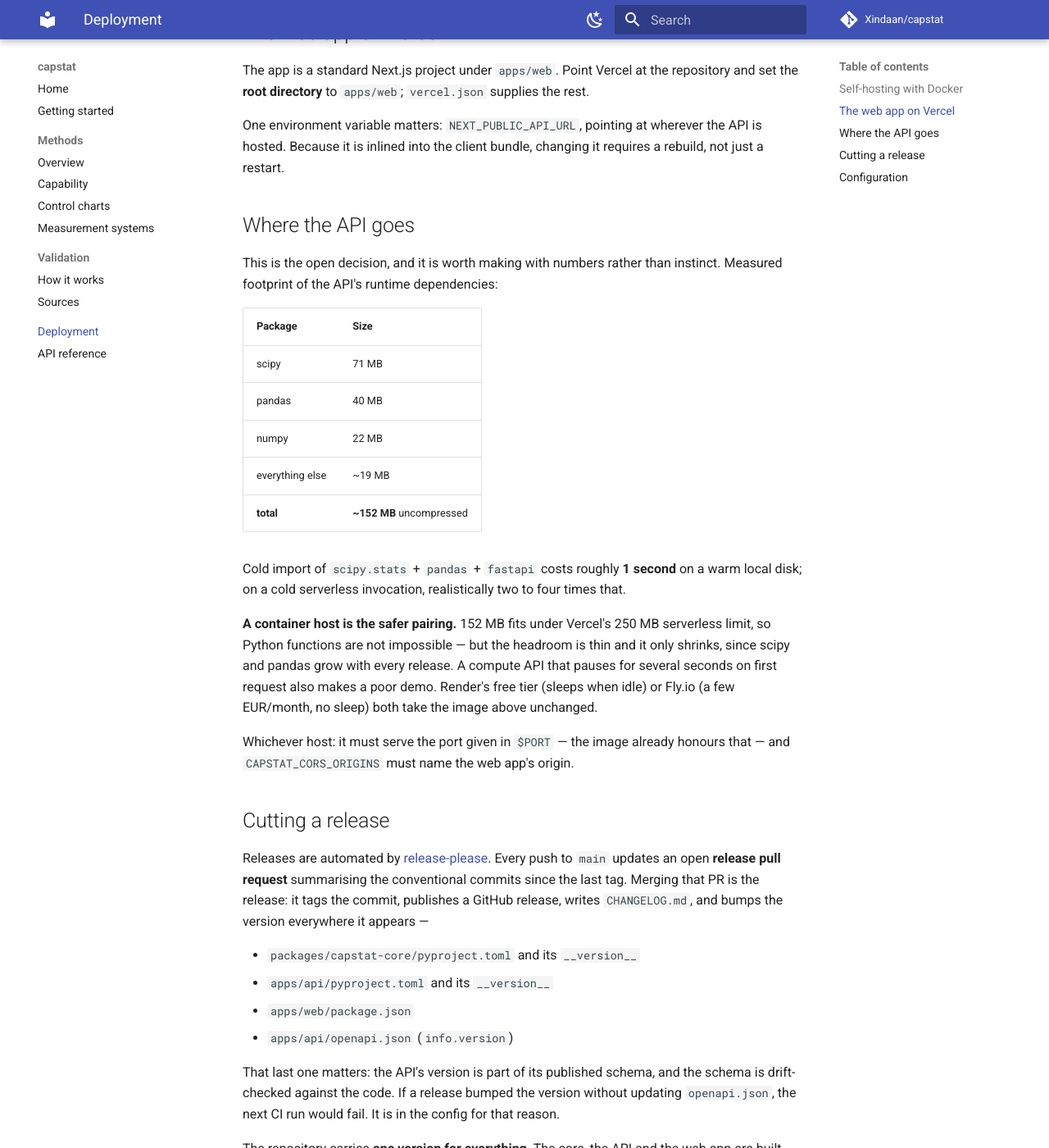
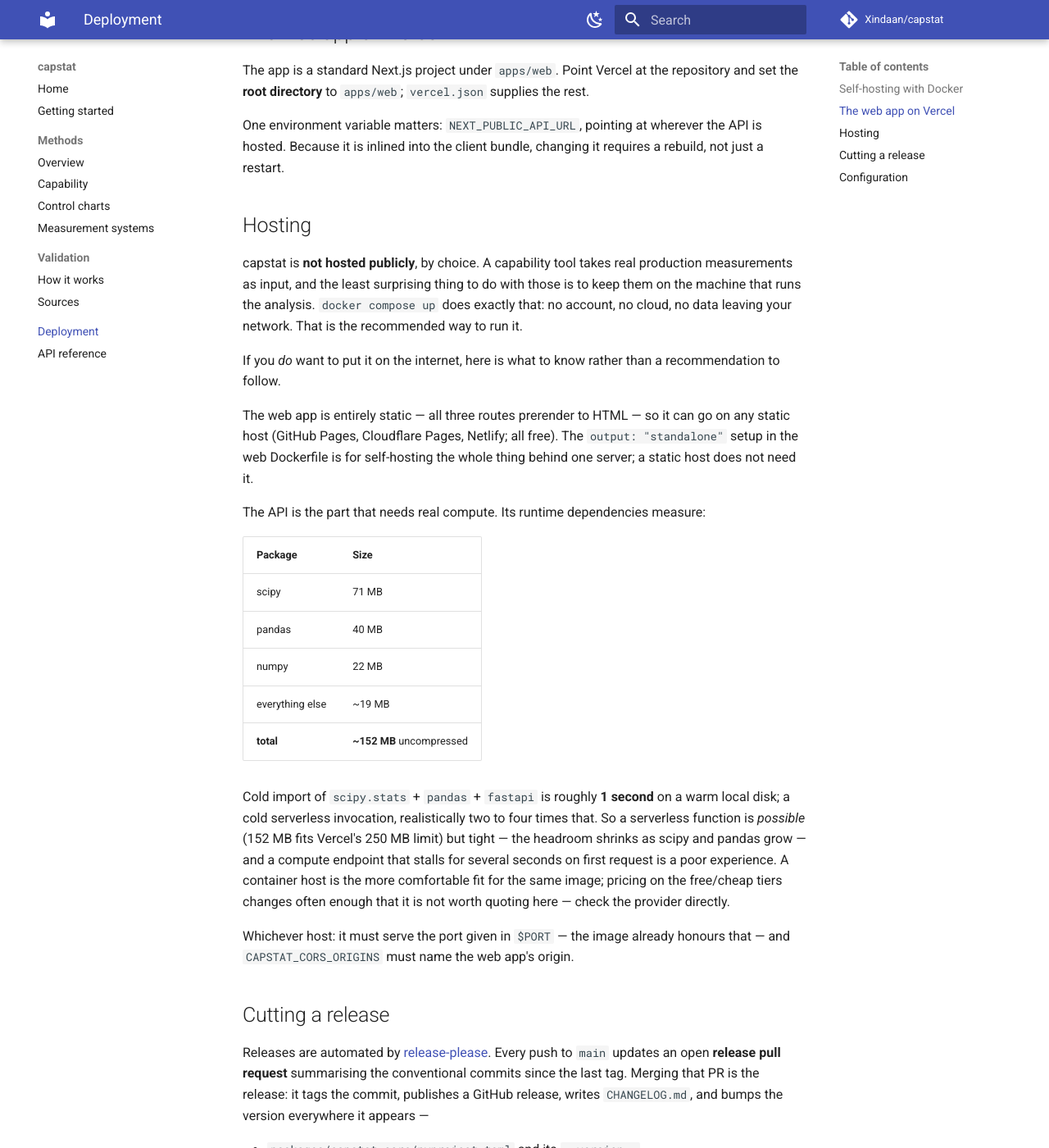
Before and after one commit to Xindaan/capstat, an MkDocs documentation site: the page built from docs/deployment.md, in a window 1280 px wide and 1400 px high, scrolled down 790 px. Shown: the whole window at 82% size. Built offline with MkDocs 1.6.1 and Material for MkDocs 9.7.7, drawn with Linux system fonts in a browser that asks for light colours; comment, search, counter and statistics services are not loaded.

Commit message:
docs: record the local-only hosting decision; correct a release misdiagnosis
Two corrections and a decision.

Hosting (T-0026): decided against public hosting entirely. The maintainer would
sooner run capstat locally than send measurement data to a third party, which is
the right instinct for a tool people feed real production data into. `docker
compose up` is the supported way to run it -- no account, no cloud, no data
leaving the machine. The Docker artifacts and the measurement notes stay in the
docs for anyone who does want to self-host; deployment.md now says all this, and
drops an unverifiable "a few EUR/month" pricing line I should not have written.

Release misdiagnosis: I had claimed release-please left both pyproject versions
at 0.0.0 and rewrote the extra-files config to "fix" it. Then I inspected the
release branch release-please had actually pushed -- and every version was
bumped correctly (both pyprojects, package.json, openapi.json, via the
x-release-please-version annotations). The config was never broken. Reverted the
false-premise change; kept the proven config. The "No entries modified" log line
was noise from a redundant updater pass, not a failure. The real first-run
blocker is one thing: Actions may not open pull requests by default (T-0032, a
repo switch that is the maintainer's call).

Version: release-please defaults the first release to 1.0.0, but the stated goal
is 0.1.0. Pinned here, to be verified against the rebuilt release branch.

Release-As: 0.1.0

```diff
--- a/docs/deployment.md
+++ b/docs/deployment.md
@@ -41,10 +41,23 @@
 the API is hosted. Because it is inlined into the client bundle, changing it
 requires a rebuild, not just a restart.
 
-## Where the API goes
+## Hosting
 
-This is the open decision, and it is worth making with numbers rather than
-instinct. Measured footprint of the API's runtime dependencies:
+capstat is **not hosted publicly**, by choice. A capability tool takes real
+production measurements as input, and the least surprising thing to do with
+those is to keep them on the machine that runs the analysis. `docker compose up`
+does exactly that: no account, no cloud, no data leaving your network. That is
+the recommended way to run it.
+
+If you *do* want to put it on the internet, here is what to know rather than a
+recommendation to follow.
+
+The web app is entirely static — all three routes prerender to HTML — so it can
+go on any static host (GitHub Pages, Cloudflare Pages, Netlify; all free). The
+`output: "standalone"` setup in the web Dockerfile is for self-hosting the whole
+thing behind one server; a static host does not need it.
+
+The API is the part that needs real compute. Its runtime dependencies measure:
 
 | Package | Size |
 |---|---|
@@ -54,16 +67,14 @@
 | everything else | ~19 MB |
 | **total** | **~152 MB** uncompressed |
 
-Cold import of `scipy.stats` + `pandas` + `fastapi` costs roughly **1 second**
-on a warm local disk; on a cold serverless invocation, realistically two to four
-times that.
-
-**A container host is the safer pairing.** 152 MB fits under Vercel's 250 MB
-serverless limit, so Python functions are not impossible — but the headroom is
-thin and it only shrinks, since scipy and pandas grow with every release. A
-compute API that pauses for several seconds on first request also makes a poor
-demo. Render's free tier (sleeps when idle) or Fly.io (a few EUR/month, no
-sleep) both take the image above unchanged.
+Cold import of `scipy.stats` + `pandas` + `fastapi` is roughly **1 second** on a
+warm local disk; a cold serverless invocation, realistically two to four times
+that. So a serverless function is *possible* (152 MB fits Vercel's 250 MB limit)
+but tight — the headroom shrinks as scipy and pandas grow — and a compute
+endpoint that stalls for several seconds on first request is a poor experience.
+A container host is the more comfortable fit for the same image; pricing on the
+free/cheap tiers changes often enough that it is not worth quoting here — check
+the provider directly.
 
 Whichever host: it must serve the port given in `$PORT` — the image already
 honours that — and `CAPSTAT_CORS_ORIGINS` must name the web app's origin.
```
Also changed, not shown: STATE.md (+22 -17 lines), TASK.md (+42 -16 lines), 1 other file.
